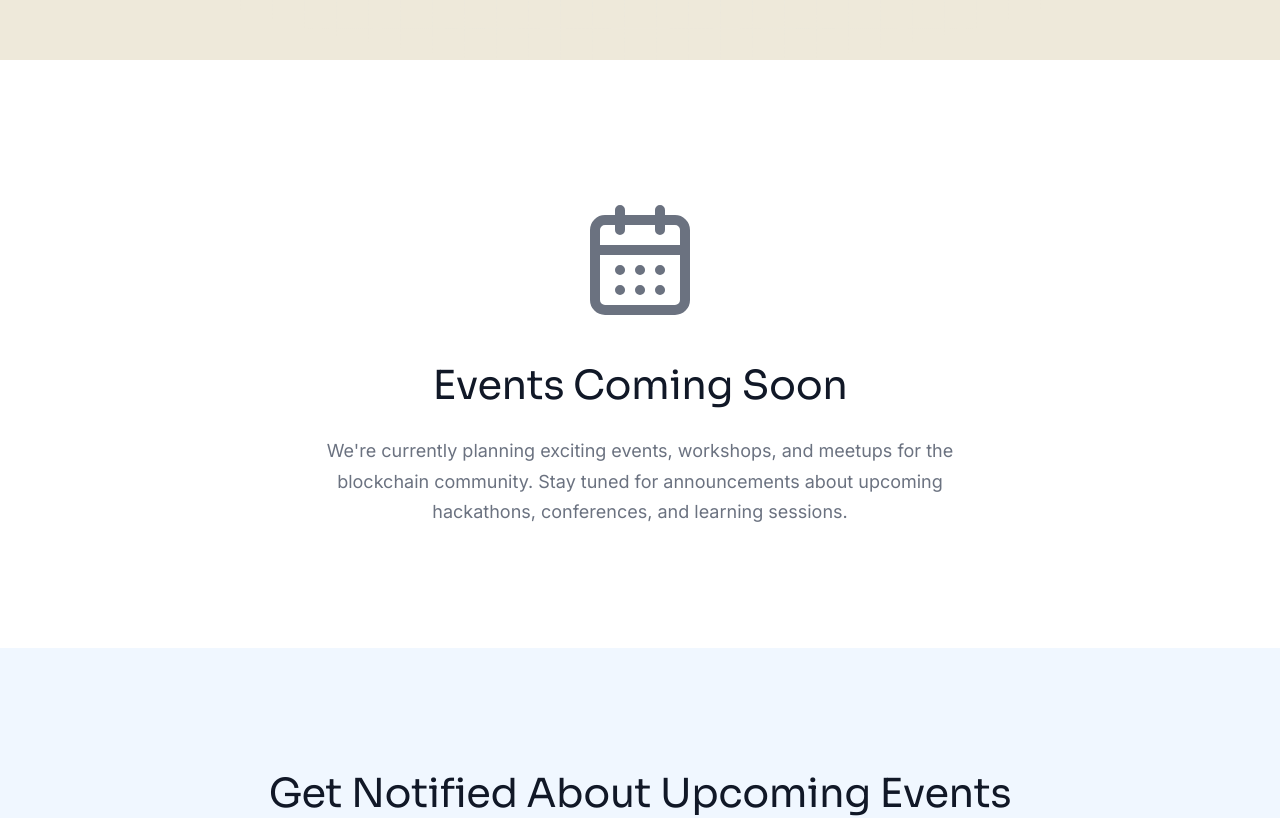
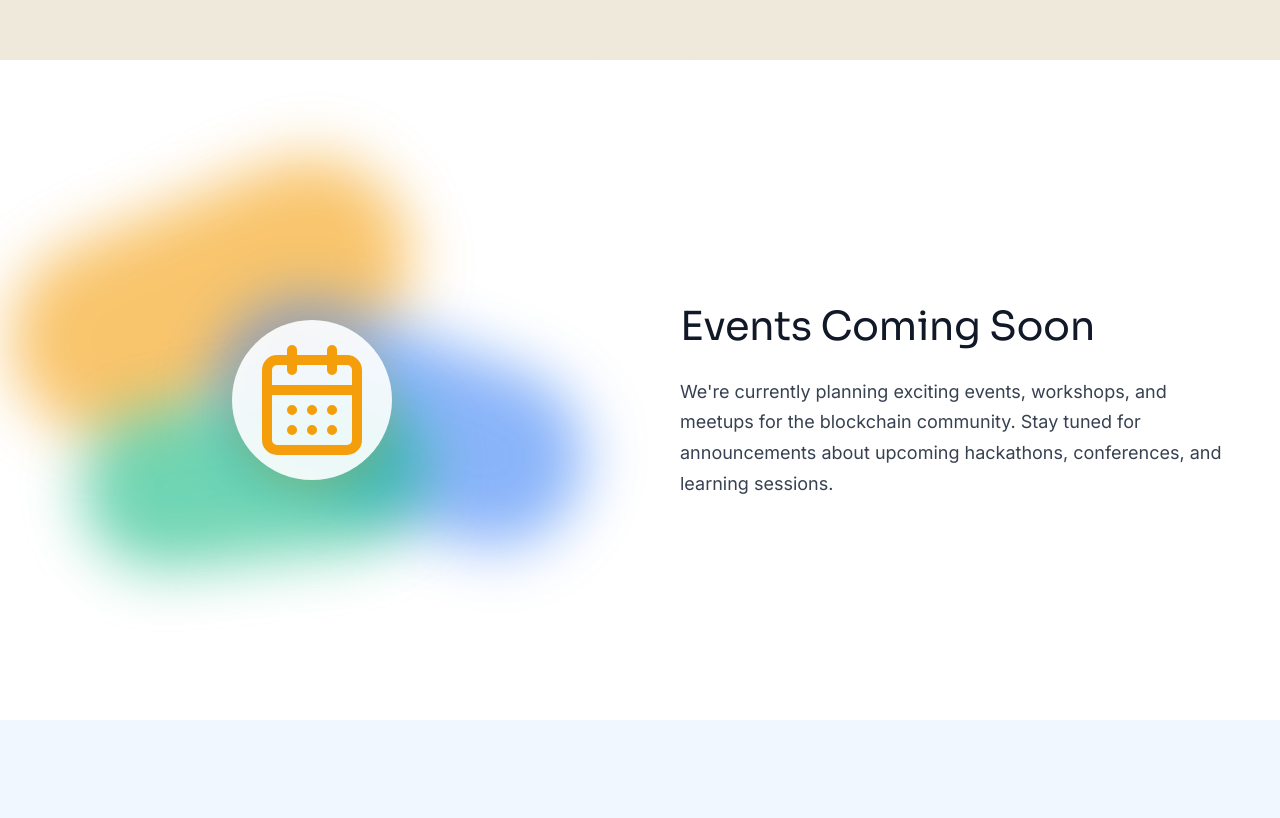
Before and after one commit to Deon62/cneo, a React (Vite) app: page /events in a window 1280 px wide. Shown: the part 740-1558 px from the top of the page. Built offline with nearby package versions, Linux system fonts and the light colour scheme.

Commit message:
edditing empty states to be dynamic and true

```diff
--- a/src/pages/Events.css
+++ b/src/pages/Events.css
@@ -115,23 +115,124 @@
 }
 
 .events-empty-container {
-  max-width: 800px;
+  max-width: 1400px;
   width: 100%;
   margin: 0 auto;
-  text-align: center;
+  display: grid;
+  grid-template-columns: 1fr 1fr;
+  gap: 80px;
+  align-items: center;
   position: relative;
   z-index: 1;
 }
 
-.events-empty-icon {
-  width: 120px;
-  height: 120px;
-  margin: 0 auto 40px;
+.events-empty-visual {
+  position: relative;
   display: flex;
   align-items: center;
   justify-content: center;
-  color: #6B7280;
+  min-height: 400px;
+}
+
+.events-empty-splash {
+  position: absolute;
+  width: 120%;
+  height: 120%;
+  top: -10%;
+  left: -10%;
+  overflow: visible;
+}
+
+.splash-stroke {
+  position: absolute;
+  border-radius: 999px;
+  filter: blur(30px);
+  opacity: 0.6;
+}
+
+.splash-stroke-1 {
+  width: 60%;
+  height: 200px;
+  background: #F59E0B;
+  top: 10%;
+  left: 5%;
+  transform: rotate(-25deg) translateY(0);
+  animation: brushMove1 8s ease-in-out infinite;
+}
+
+.splash-stroke-2 {
+  width: 55%;
+  height: 180px;
+  background: #3B82F6;
+  top: 35%;
+  right: 8%;
+  transform: rotate(15deg) translateY(0);
+  animation: brushMove2 10s ease-in-out infinite;
+}
+
+.splash-stroke-3 {
+  width: 50%;
+  height: 160px;
+  background: #10B981;
+  bottom: 15%;
+  left: 15%;
+  transform: rotate(-10deg) translateY(0);
+  animation: brushMove3 9s ease-in-out infinite;
+}
+
+@keyframes brushMove1 {
+  0%, 100% {
+    transform: rotate(-25deg) translateY(0) translateX(0);
+  }
+  50% {
+    transform: rotate(-20deg) translateY(-15px) translateX(10px);
+  }
+}
+
+@keyframes brushMove2 {
+  0%, 100% {
+    transform: rotate(15deg) translateY(0) translateX(0);
+  }
+  50% {
+    transform: rotate(20deg) translateY(10px) translateX(-10px);
+  }
+}
+
+@keyframes brushMove3 {
+  0%, 100% {
+    transform: rotate(-10deg) translateY(0) translateX(0);
+  }
+  50% {
+    transform: rotate(-5deg) translateY(-10px) translateX(15px);
+  }
+}
+
+.events-empty-icon {
+  position: relative;
+  width: 160px;
+  height: 160px;
+  display: flex;
+  align-items: center;
+  justify-content: center;
+  color: #F59E0B;
+  z-index: 2;
+  background: rgba(255, 255, 255, 0.9);
+  border-radius: 50%;
+  box-shadow: 0 8px 32px rgba(245, 158, 11, 0.2);
+  margin: 0;
   transition: all 0.3s ease;
+}
+
+.events-empty-icon svg {
+  width: 120px;
+  height: 120px;
+}
+
+.events-empty-content {
+  display: flex;
+  flex-direction: column;
+  justify-content: center;
+  text-align: left;
 }
 
 .events-empty-title {
@@ -148,10 +249,10 @@
   font-family: 'Inter', sans-serif;
   font-size: clamp(1rem, 1.5vw, 1.125rem);
   font-weight: 400;
-  color: #6B7280;
+  color: #374151;
   line-height: 1.7;
-  max-width: 700px;
-  margin: 0 auto;
+  max-width: 550px;
+  margin: 0;
 }
 
 /* Subscribe Section */
@@ -316,9 +417,26 @@
   }
 
   .events-empty-section {
-    min-height: 100vh;
+    min-height: auto;
     height: auto;
     padding: 80px 20px;
+  }
+
+  .events-empty-container {
+    grid-template-columns: 1fr;
+    gap: 48px;
+  }
+
+  .events-empty-visual {
+    min-height: 300px;
+  }
+
+  .events-empty-content {
+    text-align: center;
+  }
+
+  .events-empty-description {
+    margin: 0 auto;
   }
 
   .events-subscribe-section {
@@ -384,10 +502,22 @@
     padding: 60px 16px;
   }
 
+  .events-empty-container {
+    gap: 40px;
+  }
+
+  .events-empty-visual {
+    min-height: 250px;
+  }
+
   .events-empty-icon {
-    width: 100px;
-    height: 100px;
-    margin-bottom: 32px;
+    width: 120px;
+    height: 120px;
+  }
+
+  .events-empty-icon svg {
+    width: 90px;
+    height: 90px;
   }
 
   .events-empty-title {
--- a/src/pages/Events.jsx
+++ b/src/pages/Events.jsx
@@ -38,17 +38,26 @@ function Events() {
       {/* Empty State Section */}
       <section className="events-empty-section">
         <div className="events-empty-container">
+          <div className="events-empty-visual">
+            <div className="events-empty-splash">
+              <div className="splash-stroke splash-stroke-1"></div>
+              <div className="splash-stroke splash-stroke-2"></div>
+              <div className="splash-stroke splash-stroke-3"></div>
+            </div>
             <div className="events-empty-icon">
               <svg width="120" height="120" viewBox="0 0 24 24" fill="none" xmlns="http://www.w3.org/2000/svg">
                 <path d="M8 2V6M16 2V6M3 10H21M5 4H19C20.1046 4 21 4.89543 21 6V20C21 21.1046 20.1046 22 19 22H5C3.89543 22 3 21.1046 3 20V6C3 4.89543 3.89543 4 5 4Z" stroke="currentColor" strokeWidth="2" strokeLinecap="round" strokeLinejoin="round"/>
                 <path d="M8 14H8.01M12 14H12.01M16 14H16.01M8 18H8.01M12 18H12.01M16 18H16.01" stroke="currentColor" strokeWidth="2" strokeLinecap="round" strokeLinejoin="round"/>
               </svg>
             </div>
+          </div>
+          <div className="events-empty-content">
             <h2 className="events-empty-title">Events Coming Soon</h2>
             <p className="events-empty-description">
               We're currently planning exciting events, workshops, and meetups for the blockchain community.
               Stay tuned for announcements about upcoming hackathons, conferences, and learning sessions.
             </p>
+          </div>
         </div>
       </section>
 
```
Lines whose indentation alone changed are shown as unchanged.
